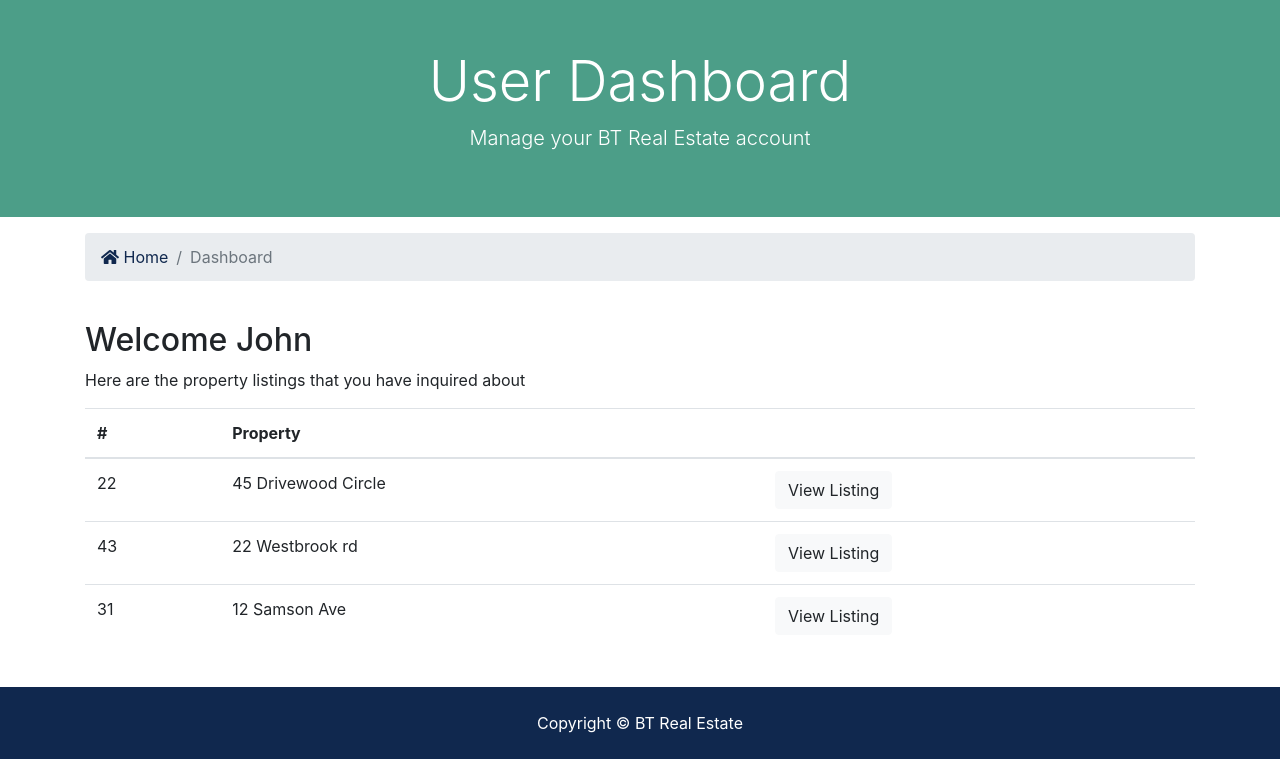
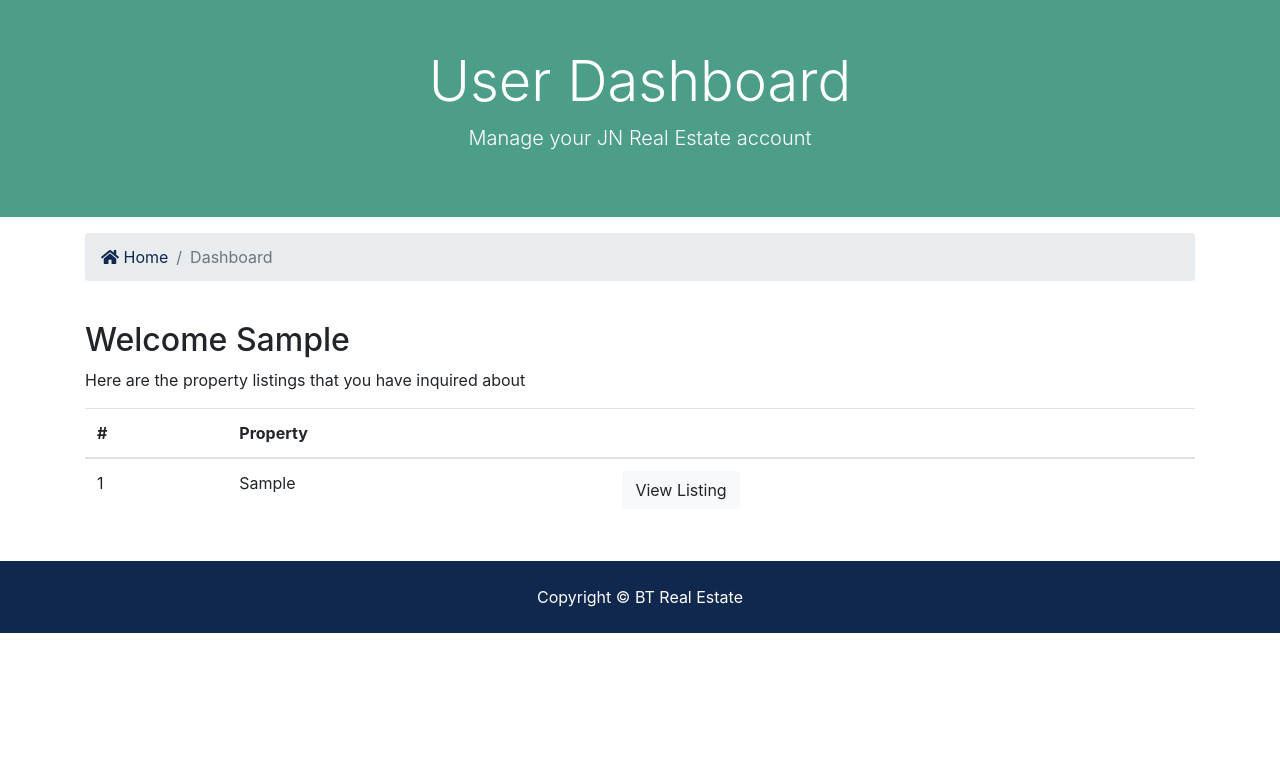
Before and after one commit to juening/real_estate_app, a Django app: page /accounts/dashboard in a window 1280 px wide. Shown: the part 162-921 px from the top of the page. After the commit the page ends 795 px from the top, so only its background shows below. Run offline with Django 3.2, Linux system fonts and the light colour scheme; a user stored in the database is signed in; tables that the repository leaves empty hold one stand-in row (values such as "Sample post"); some libraries are stand-ins or nearby versions.

Commit message:
dashboard listings

```diff
--- a/accounts/views.py
+++ b/accounts/views.py
@@ -1,6 +1,8 @@
 from django.shortcuts import render, redirect
 from django.contrib import messages, auth
-from django.contrib.auth.models import User;
+from django.contrib.auth.models import User
+
+from contacts.models import Contact
 
 def register(request):
     if request.method == 'POST':
@@ -53,7 +55,13 @@ def login(request):
 
 
 def dashboard(request):
-    return render(request, 'accounts/dashboard.html')
+    user_contacts = Contact.objects.order_by('-contact_date').filter(user_id =request.user.id)
+
+    context = {
+        'contacts':user_contacts
+    }
+
+    return render(request, 'accounts/dashboard.html', context)
 
 
 def logout(request):
--- a/btre/settings.py
+++ b/btre/settings.py
@@ -142,3 +142,5 @@ MEDIA_URL = '/media/'
 MESSAGE_TAGS = {
     messages.ERROR: 'danger'
 }
+
+# Email
--- a/contacts/views.py
+++ b/contacts/views.py
@@ -1,5 +1,6 @@
 from django.shortcuts import render, redirect
 from django.contrib import messages
+from django.core.mail import send_mail
 from .models import Contact
 
 
@@ -24,5 +25,6 @@ def contact(request):
         contact = Contact(listing=listing, listing_id = listing_id, name=name, email=email, phone=phone, message=message, user_id=user_id)
         contact.save()
 
+
         messages.success(request, 'Your request has been submitted, a realtor will get back to you soon')
         return redirect('/listings/'+listing_id)
--- a/templates/accounts/dashboard.html
+++ b/templates/accounts/dashboard.html
@@ -9,7 +9,7 @@
     <div class="row text-center">
       <div class="col-md-12">
         <h1 class="display-4">User Dashboard</h1>
-        <p class="lead">Manage your BT Real Estate account</p>
+        <p class="lead">Manage your JN Real Estate account</p>
       </div>
     </div>
   </div>
@@ -36,8 +36,9 @@
   <div class="container">
     <div class="row">
       <div class="col-md-12">
-        <h2>Welcome John</h2>
+        <h2>Welcome {{user.first_name}}</h2>
         <p>Here are the property listings that you have inquired about</p>
+        {% if contacts %}
             <table class="table">
               <thead>
                 <tr>
@@ -47,29 +48,20 @@
                 </tr>
               </thead>
               <tbody>
+                {% for contact in contacts %}
                 <tr>
-              <td>22</td>
-              <td>45 Drivewood Circle</td>
+                  <td>{{ contact.id }}</td>
+                  <td>{{contact.listing}}</td>
                   <td>
-                <a class="btn btn-light" href="#">View Listing</a>
+                    <a class="btn btn-light" href="{% url 'listing' contact.listing_id  %}">View Listing</a>
                   </td>
                 </tr>
-            <tr>
-              <td>43</td>
-              <td>22 Westbrook rd</td>
-              <td>
-                <a class="btn btn-light" href="#">View Listing</a>
-              </td>
-            </tr>
-            <tr>
-              <td>31</td>
-              <td>12 Samson Ave</td>
-              <td>
-                <a class="btn btn-light" href="#">View Listing</a>
-              </td>
-            </tr>
+                {% endfor %}
               </tbody>
             </table>
+          {% else %}
+            <p>You have not made any inquiries.</p>
+          {% endif %}
       </div>
     </div>
   </div>
```
Lines whose indentation alone changed are shown as unchanged.
